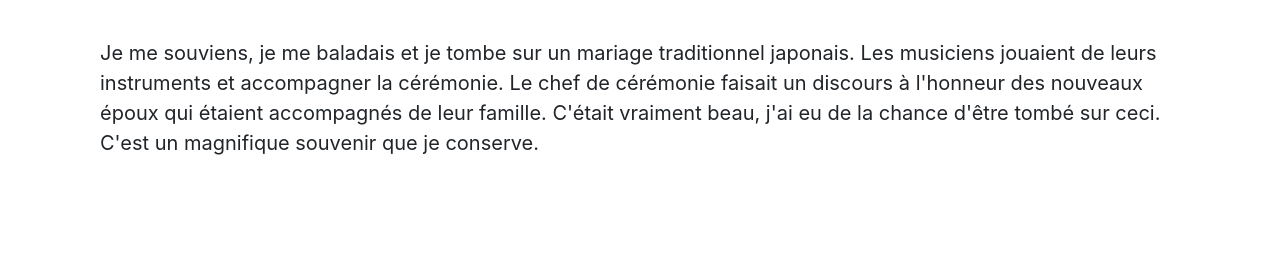
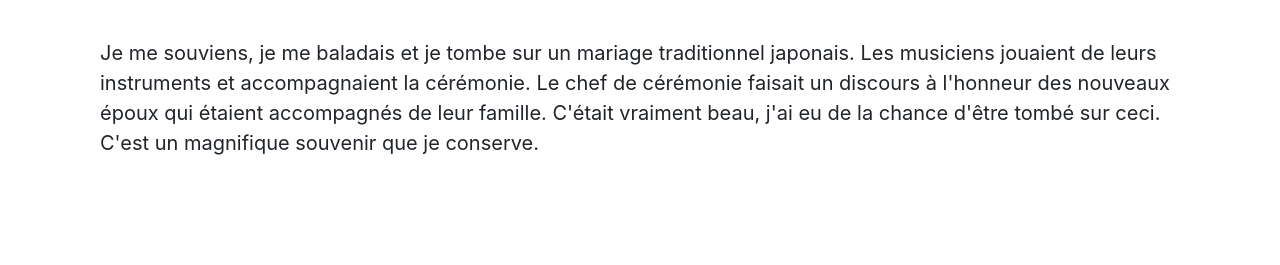
Before and after one commit to frenchqwerty/my-trip-to-Japan-bootstrap, a plain HTML site: page index.html in a window 1280 px wide. Shown: the part 1424-1689 px from the top of the page. Drawn offline with Linux system fonts and the light colour scheme.

Commit message:
Update index.html

```diff
--- a/index.html
+++ b/index.html
@@ -135,7 +135,7 @@
             <div class="col-sm-12 adventure">
                 <img src="/img/img-slider-1.jpg" class="img-fluid" alt="Photo 1"/>
                 <p class="img-text">Je me souviens, je me baladais et je tombe sur un mariage traditionnel japonais. Les
-                    musiciens jouaient de leurs instruments et accompagner la cérémonie. Le chef de cérémonie faisait un
+                    musiciens jouaient de leurs instruments et accompagnaient la cérémonie. Le chef de cérémonie faisait un
                     discours à l'honneur des nouveaux époux qui étaient accompagnés de leur famille. C'était vraiment
                     beau, j'ai eu de la chance d'être tombé sur ceci. C'est un magnifique souvenir que je conserve.</p>
             </div>
```
